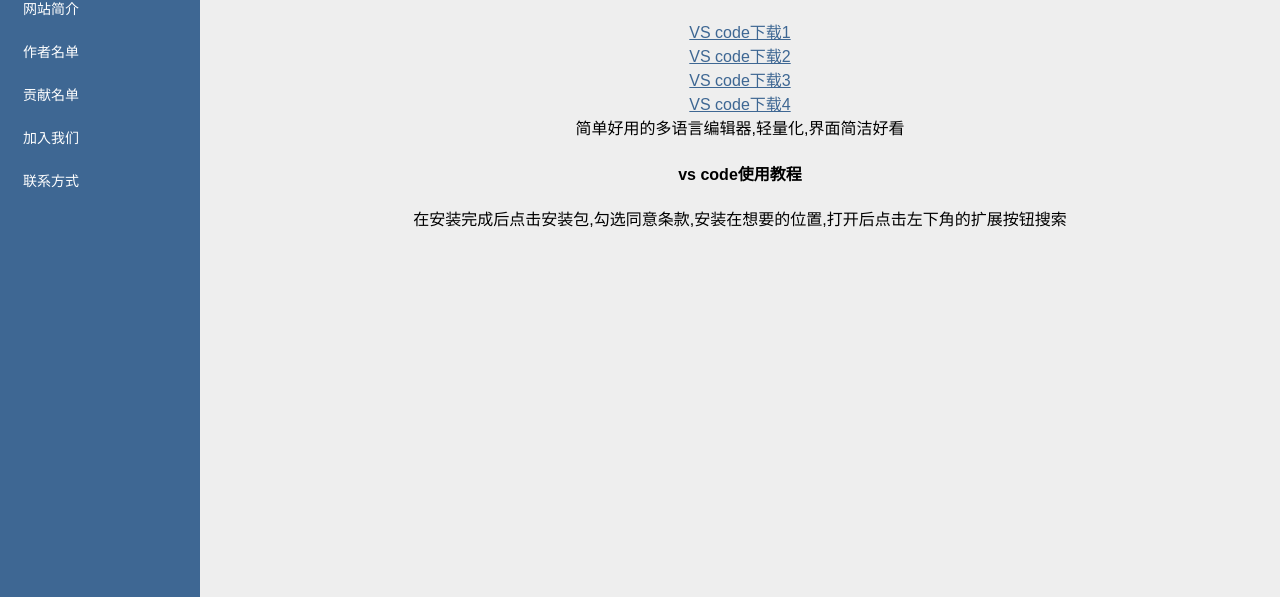
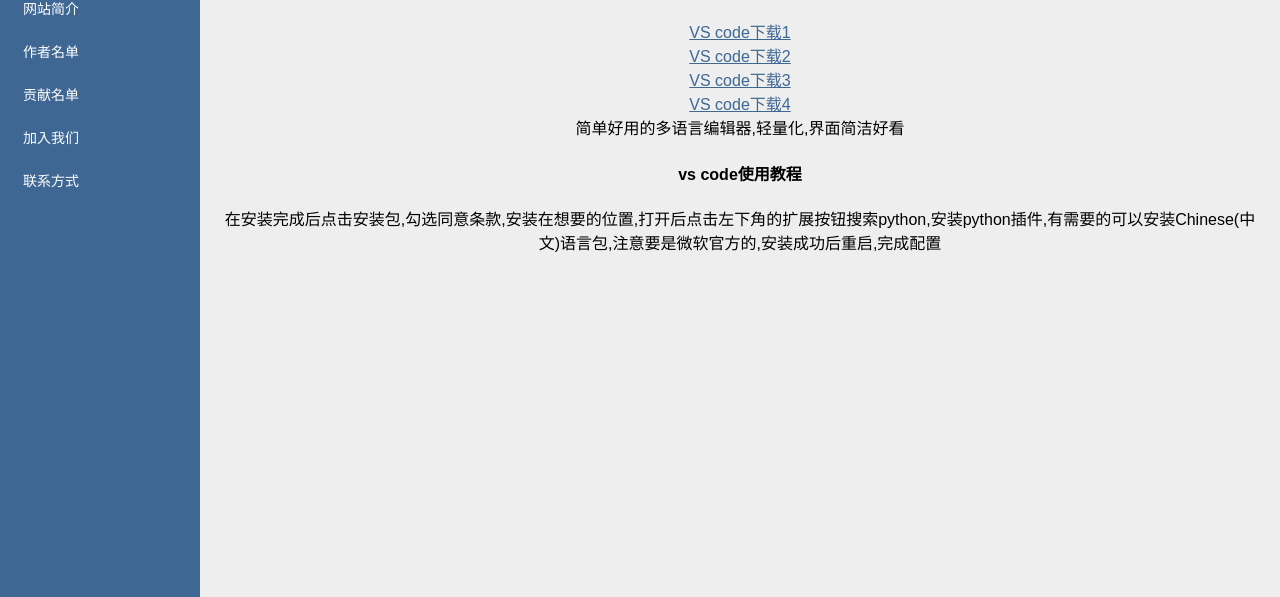
Before and after one commit to big-big-banana/python_club, a plain HTML site: page download.html in a window 1280 px wide. Shown: the part 203-800 px from the top of the page. Drawn offline with Linux system fonts and the light colour scheme.

Commit message:
增加下载中心内容

```diff
--- a/download.html
+++ b/download.html
@@ -108,7 +108,7 @@
                         <a href="download_f/VSCodeSetup-ia32-1.70.2.7z.004" download class=" word" style="color: rgb(62, 103, 147);">VS code下载4</a><br>
                         <span>简单好用的多语言编辑器,轻量化,界面简洁好看</span>
                         <h4>vs code使用教程</h4>
-                        <p>在安装完成后点击安装包,勾选同意条款,安装在想要的位置,打开后点击左下角的扩展按钮搜索</p>
+                        <p>在安装完成后点击安装包,勾选同意条款,安装在想要的位置,打开后点击左下角的扩展按钮搜索python,安装python插件,有需要的可以安装Chinese(中文)语言包,注意要是微软官方的,安装成功后重启,完成配置</p>
                 </div>
                 </div>
             </div>
```
